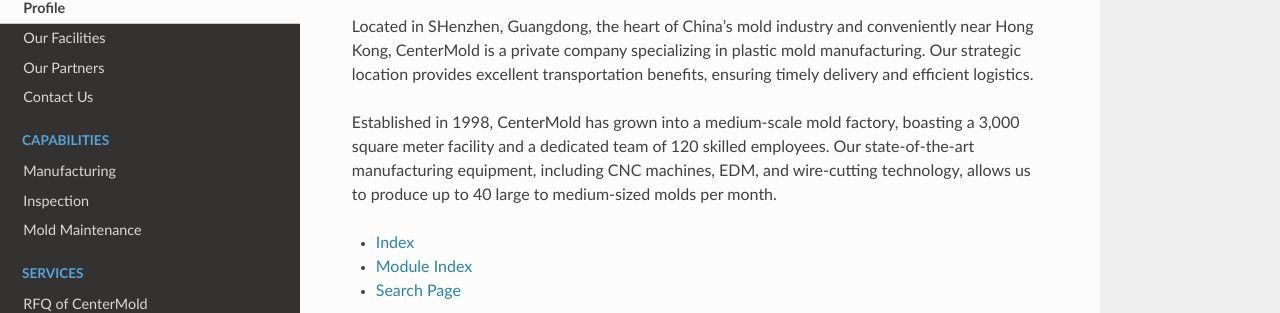
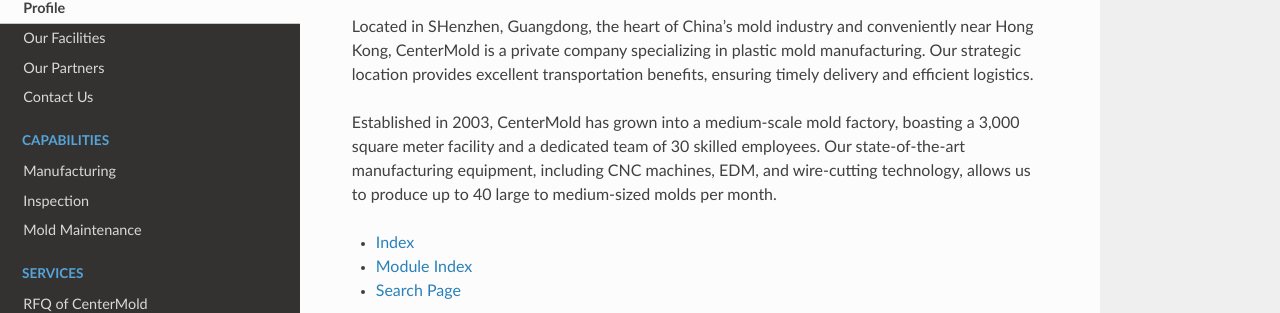
Before and after one commit to paultang/centermold, a Sphinx documentation site: the page built from source/Profile.rst, in a window 1280 px wide. Shown: the part 145-458 px from the top of the page. Built offline with Sphinx 7.4.7 and the Read the Docs theme 2.0.0, drawn with Linux system fonts in a browser that asks for light colours.

Commit message:
Update Profile.rst
dd

```diff
--- a/source/Profile.rst
+++ b/source/Profile.rst
@@ -8,7 +8,7 @@
 
 Located in SHenzhen, Guangdong, the heart of China’s mold industry and conveniently near Hong Kong, CenterMold is a private company specializing in plastic mold manufacturing. Our strategic location provides excellent transportation benefits, ensuring timely delivery and efficient logistics.
 
-Established in 1998, CenterMold has grown into a medium-scale mold factory, boasting a 3,000 square meter facility and a dedicated team of 120 skilled employees. Our state-of-the-art manufacturing equipment, including CNC machines, EDM, and wire-cutting technology, allows us to produce up to 40 large to medium-sized molds per month.
+Established in 2003, CenterMold has grown into a medium-scale mold factory, boasting a 3,000 square meter facility and a dedicated team of 30 skilled employees. Our state-of-the-art manufacturing equipment, including CNC machines, EDM, and wire-cutting technology, allows us to produce up to 40 large to medium-sized molds per month.
 
 * :ref:`genindex`
 * :ref:`modindex`
```
